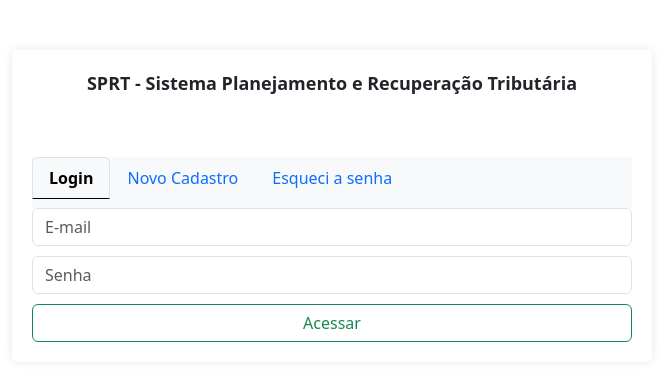
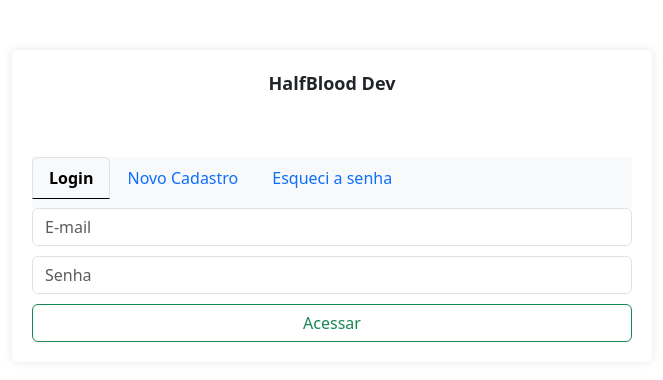
Before and after one commit to RMSuyama/recebidos, a React (Create React App) app: page / in a window 1280 px wide. Shown: the top 380 px of the page, without its empty margins (308-971 px from the left). Built offline with nearby package versions, Linux system fonts and the light colour scheme.

Commit message:
git add README.md

```diff
--- a/src/components/views/login/Login.js
+++ b/src/components/views/login/Login.js
@@ -34,7 +34,7 @@ function Login() {
 
   return (
     <div className="cardLog text-center">
-      <div className="SPRT">SPRT - Sistema Planejamento e Recuperação Tributária</div>
+      <div className="SPRT">HalfBlood Dev</div>
       <div className="cardLog-header">
         <ul className="nav nav-tabs card-header-tabs">
           <li className="nav-item">
```
